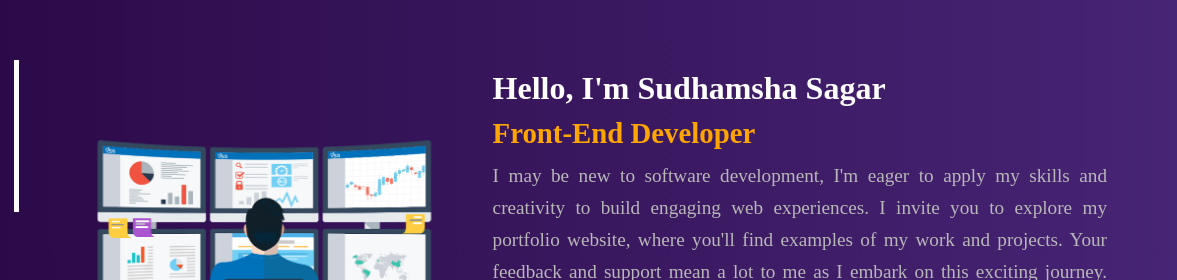
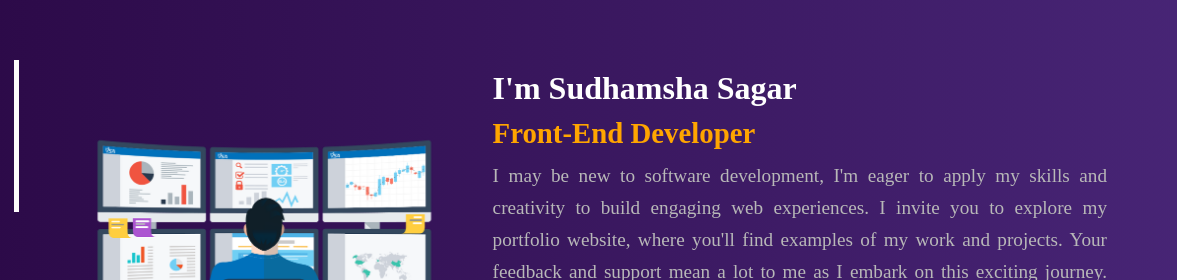
Before and after one commit to sudhamshasagar/Portfolio, a plain HTML site: page index.html in a window 1280 px wide. Shown: the top 280 px of the page, 103-1280 px from the left. Drawn offline with Linux system fonts and the light colour scheme.

Commit message:
index.html

```diff
--- a/index.html
+++ b/index.html
@@ -21,7 +21,7 @@
             </div>
             <div class="about-description">
                 <div class="describe">
-                    <h1>Hello, I'm Sudhamsha Sagar</h1>
+                    <h1>I'm Sudhamsha Sagar</h1>
                 <h3>Front-End Developer</h3>
                 <p> I may be new to software development, I'm eager to apply my skills and creativity to build engaging web experiences.
                 I invite you to explore my portfolio website, where you'll find examples of my work and projects. Your feedback and support mean a lot to me as I embark on this exciting journey. Thank you for visiting!
```
